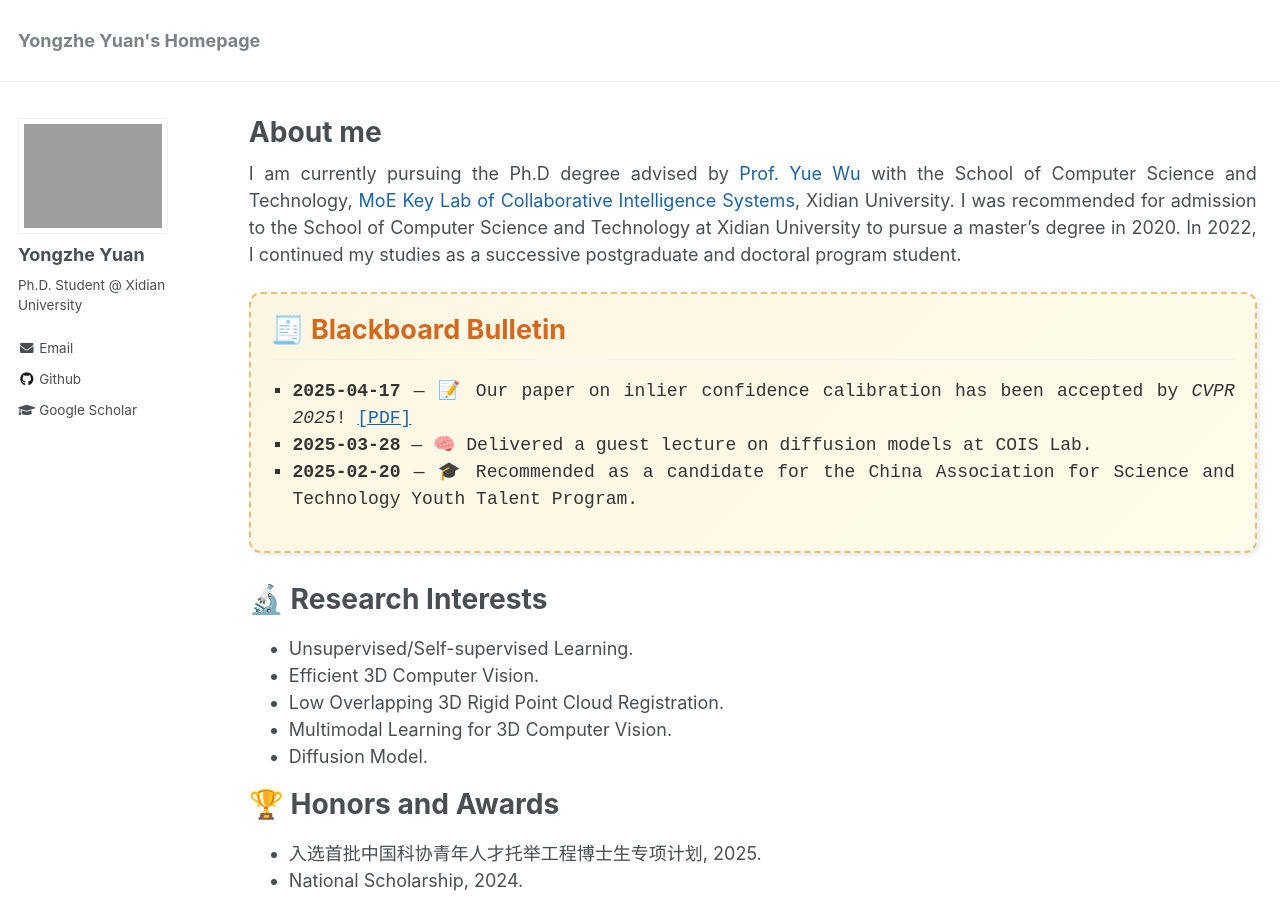
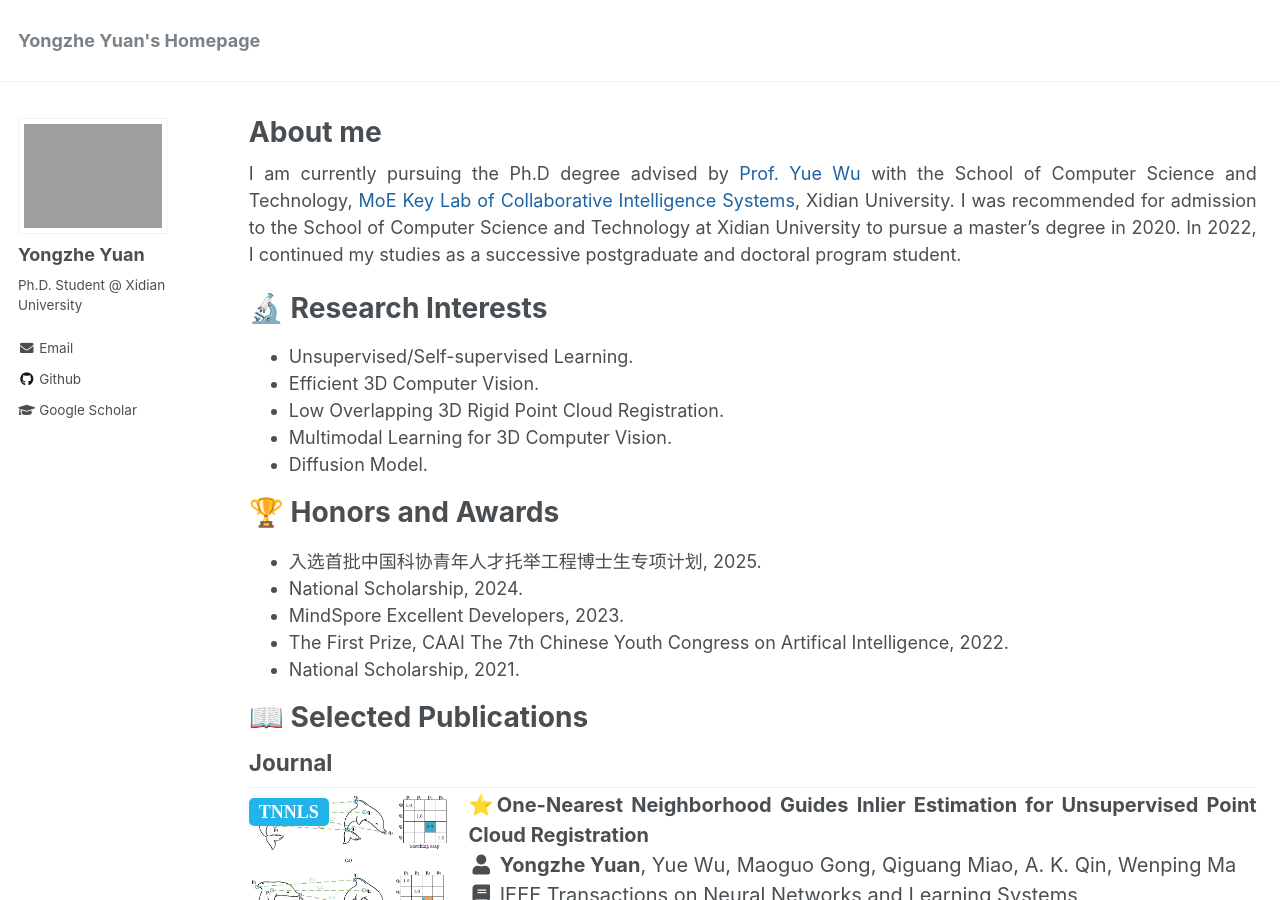
Before and after one commit to YYZMARS/YYZMARS.github.io, a Jekyll site: the page built from _pages/home.md, in a window 1280 px wide and 900 px high. Built offline with Jekyll 4.4.1, drawn with Linux system fonts in a browser that asks for light colours; a script that is not in the unit is left out.

Commit message:
Update home.md

```diff
--- a/_pages/home.md
+++ b/_pages/home.md
@@ -9,16 +9,6 @@ redirect_from:
 ---
 
 I am currently pursuing the Ph.D degree advised by [Prof. Yue Wu](https://ywuchina.github.io/) with the School of Computer Science and Technology, [MoE Key Lab of Collaborative Intelligence Systems](https://cois.xidian.edu.cn/), Xidian University. I was recommended for admission to the School of Computer Science and Technology at Xidian University to pursue a master's degree in 2020. In 2022, I continued my studies as a successive postgraduate and doctoral program student.
-
-<div style="background: linear-gradient(135deg, #fdf6e3, #fefcea); border: 2px dashed #e5c07b; border-radius: 12px; padding: 20px; margin-bottom: 30px; box-shadow: 2px 2px 5px rgba(0,0,0,0.1); font-family: 'Courier New', Courier, monospace;">
-  <h2 style="margin-top: 0; font-size: 1.5em; color: #d2691e;">🧾 Blackboard Bulletin</h2>
-  <ul style="list-style: square; padding-left: 1.2em; color: #333;">
-    <li><strong>2025-04-17</strong> — 📝 Our paper on inlier confidence calibration has been accepted by <em>CVPR 2025</em>! <a href="/files/paper.pdf" style="text-decoration: underline;">[PDF]</a></li>
-    <li><strong>2025-03-28</strong> — 🧠 Delivered a guest lecture on diffusion models at COIS Lab.</li>
-    <li><strong>2025-02-20</strong> — 🎓 Recommended as a candidate for the China Association for Science and Technology Youth Talent Program.</li>
-  </ul>
-</div>
-
 
 
 <h1>🔬 Research Interests</h1>
```
